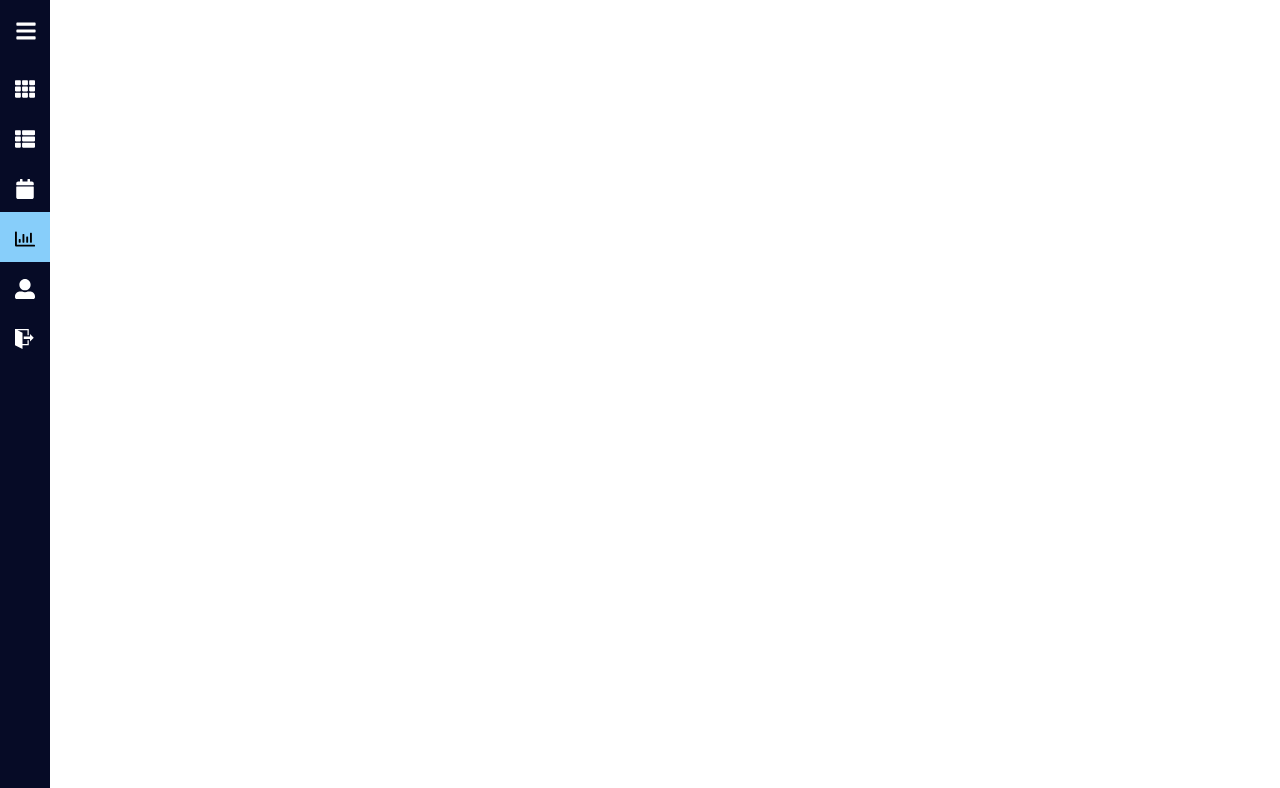
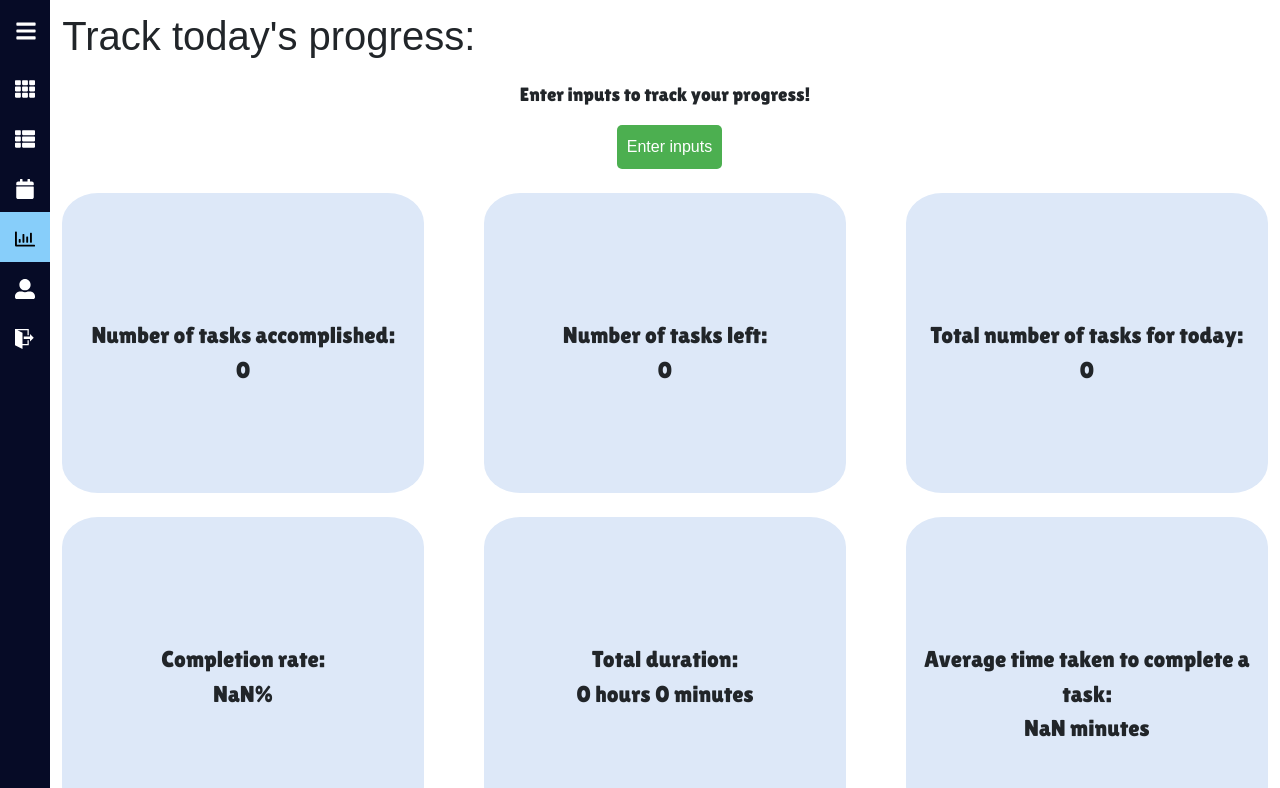
Before and after one commit to bertrandong/pocketplan, a React (Create React App) app in the folder client/: page /analytics in a window 1280 px wide. Shown: the top 788 px of the page. Built offline with nearby package versions, Linux system fonts and the light colour scheme.

Commit message:
Added analytics page and minor bug fixes

```diff
--- a/client/src/components/Home.css
+++ b/client/src/components/Home.css
@@ -1,3 +1,8 @@
 * {
     font-family: "Poppins", sans-serif;
 }
+
+main {
+    margin: 0;
+    padding: 0;
+}
--- /dev/null
+++ b/client/src/components/Pages/About.css
@@ -0,0 +1,14 @@
+.odd_container {
+    padding: 1%;
+    width: 100%;
+}
+
+.even_container {
+    padding: 1%;
+    background-color: rgb(234, 249, 255);
+    width: 100%;
+}
+
+.h4title {
+    font-weight: 700;
+}
--- /dev/null
+++ b/client/src/components/Pages/Analytics.css
@@ -0,0 +1,44 @@
+.enterinputsbtn {
+    transition-duration: 0.4s;
+    background-color: #4CAF50;
+    color: white;
+    border-radius: 5px;
+    margin-left: 46%;
+}
+
+.enterinputsbtn:hover {
+    background-color: #2d9131;
+    color: white;
+    border-radius: 5px;
+}
+
+.modalsave {
+    background-color: rgb(47, 136, 209);
+}
+
+.modalsave:hover {
+    background-color: rgb(27, 91, 144);
+}
+
+.main_container {
+    display: flex;
+    row-gap: 5%;
+    column-gap: 5%;
+    flex-wrap: wrap;
+}
+
+.infobox {
+    margin-top: 2%;
+    background-color: rgb(221, 232, 248);
+    border-radius: 10%;
+    font-size: larger;
+    width: 30%;
+    height: 300px;
+    text-align: center;
+    padding: 125px 0
+}
+
+.specialp {
+    font-family: Lilita One;
+    font-size: larger;
+}
--- a/client/src/components/Pages/Analytics.js
+++ b/client/src/components/Pages/Analytics.js
@@ -1,10 +1,150 @@
-import React from 'react';
+import React, { useEffect, useState } from 'react';
+import { Button, Modal, ModalHeader, ModalBody, ModalFooter } from 'reactstrap';
+import './Analytics.css'
+import moment from 'moment'
+import DatePicker from 'react-datepicker'
+import 'react-datepicker/dist/react-datepicker.css'
 
 const Analytics = () => {
+    const [modal, setModal] = useState(false);
+    const [intro, setIntro] = useState('')
+    const [tasks, setTasks] = useState('0')
+    const [left, setLeft] = useState('0')
+    const [total, setTotal] = useState('0')
+    const [completion, setCompletion] = useState('0')
+    const [start, setStart] = useState(new Date())
+    const [hours, setHours] = useState('')
+    const [minutes, setMinutes] = useState('')
+    const [avg, setAvg] = useState('')
+
+    const handleChange = (e) => {
+        const {name, value} = e.target
+
+        if (name === 'tasks') {
+            setTasks(value)
+        } else {
+            setTotal(value)
+        }
+    }
+
+    const handleSave = () => {
+        localStorage.setItem('tasks', tasks)
+        localStorage.setItem('total', total)
+        localStorage.setItem('start', start)
+
+        setModal(false)
+    }
+
+    useEffect(() => {
+        let tasks = localStorage.getItem('tasks')
+        let total = localStorage.getItem('total')
+        let start = localStorage.getItem('start')
+
+        if (tasks !== null && total !== null && start !== null) {
+            setTasks(tasks)
+            setTotal(total)
+            setStart(new Date(start))
+        }
+    }, [])
+
+    useEffect(() => {
+        const left = total - tasks
+        setLeft(left)
+    })
+
+    useEffect(() => {
+        const result = Math.round((tasks / total) * 100)
+        setCompletion(result)
+    })
+
+    useEffect(() => {
+        if (completion < 50) {
+            setIntro('Time to get started...')
+        } else if (completion > 75) {
+            setIntro('Almost there!')
+        } else if (isNaN(completion) || completion == Infinity) {
+            setIntro('Enter inputs to track your progress!')
+        } else {
+            setIntro('Right on track, about halfway there!')
+        }
+    })
+
+    useEffect(() => {
+        let curr = moment()
+        let timediff = moment(curr).diff(start, 'hours')
+        setHours(timediff)
+    })
+
+    useEffect(() => {
+        let curr = moment()
+        let timediff = moment(curr).diff(start, 'minutes')
+        let final = timediff % 60
+        setMinutes(final)
+    })
+
+    useEffect(() => {
+        let curr = moment()
+        let timediff = moment(curr).diff(start, 'minutes')
+        let average = Math.round(timediff / tasks)
+
+        setAvg(average)
+    })
+
     return (
-        <div>
+        <main style={{'padding': '1%'}}>
+            <head>
+                <link href="https://fonts.googleapis.com/css2?family=Lilita+One&display=swap" rel="stylesheet" />
+            </head>
+            <h1>Track today's progress:</h1>
+            <p className='specialp' style={{'textAlign': 'center', 'padding-top':'1%'}}>{intro}</p>
+            <button className='enterinputsbtn' onClick={() => setModal(true)}>Enter inputs</button>
 
-        </div>
+            <Modal isOpen={modal} onRequestClose={() => setModal(false)}>
+                <ModalHeader>Track your progress</ModalHeader>
+                <ModalBody>
+                    <div>
+                        <label>Tasks accomplished</label>
+                        <input onChange={handleChange} name='tasks' value={tasks} type='number'></input>
+                    </div>
+                    <div>
+                        <label>Total number of tasks for today</label>
+                        <input onChange={handleChange} name='total' value={total} type='number'></input>
+                    </div>
+                    <div>
+                        <label>Start time</label>
+                        <br></br>
+                        <DatePicker showTimeSelect selected={start} onChange={(start) => setStart(start)} />
+                    </div>
+                </ModalBody>
+
+                <ModalFooter>
+                    <Button className='modalsave' onClick={handleSave}>Save</Button>
+                </ModalFooter>
+            </Modal>
+
+            <div className='main_container'>
+                <div className='infobox'>
+                    <p className='specialp'>Number of tasks accomplished:<br></br>{tasks}</p>
+                </div>
+                <div className='infobox'>
+                    <p className='specialp'>Number of tasks left:<br></br>{left}</p>
+                </div>
+                <div className='infobox'>
+                    <p className='specialp'>Total number of tasks for today:<br></br>{total}</p>
+                </div>
+
+
+                <div className='infobox'>
+                    <p className='specialp'>Completion rate:<br></br>{completion}%</p>
+                </div>
+                <div className='infobox'>
+                    <p className='specialp'>Total duration:<br></br>{hours} hours {minutes} minutes</p>
+                </div>
+                <div className='infobox'>
+                    <p className='specialp'>Average time taken to complete a task:<br></br>{avg} minutes</p>
+                </div>
+            </div>
+        </main>
     );
 };
 
--- a/client/src/components/Pages/Dashboard.js
+++ b/client/src/components/Pages/Dashboard.js
@@ -25,7 +25,7 @@ const Dashboard = () => {
 
     return (
         <div className='dashboard'>
-            <h1>Hello {username}!</h1>
+            <h1 style={{'padding-top':'1%'}}>Hello {username}!</h1>
             <h1 className='welcome'>Welcome to PocketPlanner!</h1>
             <p>PocketPlanner is a planner / scheduler application which is targeted at students to help managed their time more effectively.</p>
             <p>PocketPlanner consists of 2 main components:
--- a/client/src/components/Pages/TodoPage.js
+++ b/client/src/components/Pages/TodoPage.js
@@ -5,7 +5,7 @@ import Sidebar from "../Sidebar";
 function TodoPage() {
     return (
         <div>
-            <h1>To Do List!</h1>
+            <h1 style={{'padding-top': '1%', 'padding-left':'1%'}}>To Do List!</h1>
             <TodoList />
         </div>
     );
--- a/client/src/components/Pages/calendar/Calendar.js
+++ b/client/src/components/Pages/calendar/Calendar.js
@@ -53,7 +53,8 @@ class cal extends Component {
     //const DnDCalendar = withDragAndDrop(Calendar)
 
     return (
-      <div className="Container">
+      <div className="Container" style={{'padding': '1%'}}>
+        <h1>Calendar</h1>
         <div style={{ height: 700 }}>
           <Calendar
             selectable
--- a/client/src/components/TodoList/Card.js
+++ b/client/src/components/TodoList/Card.js
@@ -51,7 +51,7 @@ const Card = ({taskObj, index, deleteTask, updateListArray}) => {
 
 
                 <div style={{"display": "flex", "position": "absolute", "right" : "20px", "bottom" : "1px"}}>
-                    <p className = "mt-3" style={{'fontSize': '13px', 'margin-right': '45px'}}>Due: {moment(taskObj.Duedate).format('HH:mm, DD MMM, YYYY')}</p>
+                    <p className = "mt-3" style={{'fontSize': '13px', 'margin-right': '52px'}}>Due: {moment(taskObj.Duedate).format('HH:mm, DD MMM, YYYY')}</p>
                     <AiOutlineEdit style={{"margin-right": "7px", "width": "15px", "height": "auto"}} onClick={() => setModal(true)} />
                     <BsFillTrash3Fill style={{"width": "15px", "height": "auto"}} onClick = {handleDelete} />
                 </div>
--- a/client/src/components/TodoList/TodoList.js
+++ b/client/src/components/TodoList/TodoList.js
@@ -1,7 +1,6 @@
 import React, {useEffect, useState} from 'react';
 import CreateTask from './modals/CreateTask'
 import Card from './Card';
-
 import './TodoList.css';
 
 const TodoList = () => {
@@ -51,7 +50,7 @@ const TodoList = () => {
         <>
             <div className = "title_container">
                 <h3>Todo List</h3>
-                <button className = "btn btn-primary mt-2" onClick = {() => setModal(true)} >Create Task</button>
+                <button className = "btn btn-primary mt-2" onClick = {() => setModal(true)}>Create Task</button>
             </div>
             <div className = "task-container">
             {taskList && taskList.map((obj , index) => <Card taskObj = {obj} index = {index} deleteTask = {deleteTask} updateListArray = {updateListArray}/> )}
```
Also changed, not shown: client/src/components/Pages/About.js (+38 -2 lines), client/src/components/Sidebar.js (+7 -6 lines).
